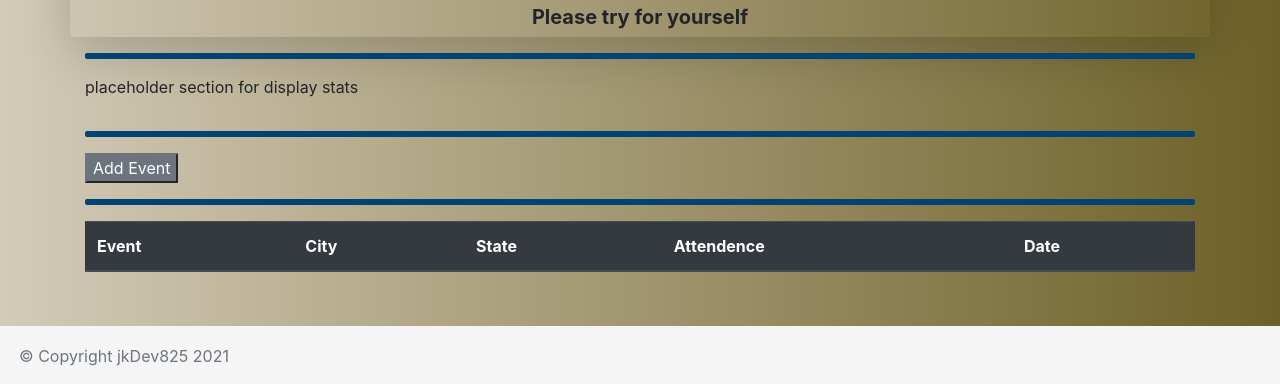
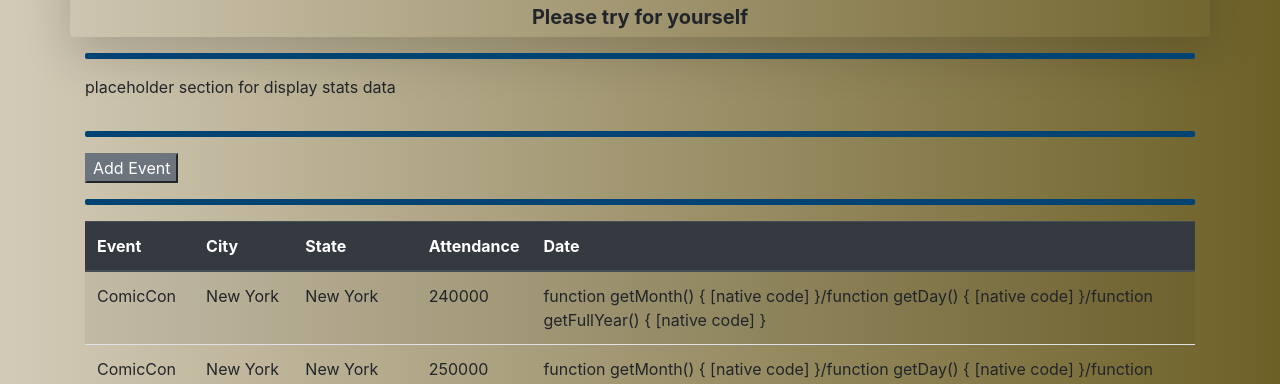
Before and after one commit to JKDev825/SuperDog, a plain HTML site: page index.html in a window 1280 px wide. Shown: the part 414-798 px from the top of the page. Drawn offline with nearby package versions, Linux system fonts and the light colour scheme.

Commit message:
additional updates; working on date formatting

```diff
--- a/index.html
+++ b/index.html
@@ -87,7 +87,7 @@
       <div class="row">
         <div class="col">
           <hr>
-          <p> placeholder section for display stats</p>
+          <p> placeholder section for display stats data</p>
         </div>
       </div>
 
@@ -103,7 +103,7 @@
             <th>Event</th>
             <th>City</th>
             <th>State</th>
-            <th>Attendence</th>
+            <th>Attendance</th>
             <th>Date</th>
           </tr>
         </thead>
--- a/js/site.js
+++ b/js/site.js
@@ -84,7 +84,7 @@ loadEventData();
 
 function loadEventData() {
     let eventData = [];
-    eventData = getData();
+    eventData = getEventData();
     displayEventData(eventData);
     //  return;
 }
@@ -92,57 +92,57 @@ function loadEventData() {
 
 /**
  **
- ** The "||or" and "[]array" following the JSON call simply means give me the addressArray OR if not found return an empty array.
+ ** The "||or" and "[]array" following the JSON call simply means give me the eventArray OR if not found return an empty array.
  ** Check if it was found.  If not then create it from the static data at the top and allocate a local store for it.
  ** Everything pushed through JSON has to be stringify"ed"...turns it into JSON.
  **
  */
-function getData() {
-    let addressBook = JSON.parse(localStorage.getItem("eventArray")) || [];
+function getEventData() {
+    let eventData = JSON.parse(localStorage.getItem("eventArray")) || [];
 
-    if (addressBook.length == 0) {
-        addressBook = addressArray;
-        localStorage.setItem("eventArray", JSON.stringify(addressBook));
+    if (eventData.length == 0) {
+        eventData = eventArray;
+        localStorage.setItem("eventArray", JSON.stringify(eventData));
     }
 
-    return addressBook;
+    return eventData;
 }
 
 function saveEventFormData() {
 
     // grab the events out of local storage
-    let addressBook = JSON.parse(localStorage.getItem("eventArray")) || addressArray;
+    let eventData = JSON.parse(localStorage.getItem("eventArray")) || eventArray;
 
     let obj = {};
 
-    obj["event"] = document.getElementById("newName").value;
+    obj["event"] = document.getElementById("newEvent").value;
     obj["city"] = document.getElementById("newCity").value;
     obj["state"] = document.getElementById("newState").value;
     obj["attendance"] = document.getElementById("newAttendance").value;
     obj["date"] = document.getElementById("newDate").value;
 
-    addressBook.push(obj);
+    eventData.push(obj);
 
-    localStorage.setItem("eventArray", JSON.stringify(addressBook));
+    localStorage.setItem("eventArray", JSON.stringify(eventData));
 
-    displayData(addressBook);
+    displayEventData(eventData);
     //   return;
 }
 
-function displayEventData(addressBook) {
+function displayEventData(eventData) {
     const template = document.getElementById("Event-Data-Template");
     const resultsBody = document.getElementById("resultsBody");
 
     resultsBody.innerHTML = "";
 
-    for (let i = 0; i < addressBook.length; i++) {
+    for (let i = 0; i < eventData.length; i++) {
         const dataRow = document.importNode(template.content, true);
 
-        dataRow.getElementById("eventname").textContent = addressBook[i].name;
-        dataRow.getElementById("city").textContent = addressBook[i].city;
-        dataRow.getElementById("state").textContent = addressBook[i].state;
-        dataRow.getElementById("attendance").textContent = addressBook[i].email;
-        dataRow.getElementById("date").textContent = formatDateMMDDYYY(addressBook[i].phone);
+        dataRow.getElementById("eventname").textContent = eventData[i].event;
+        dataRow.getElementById("city").textContent = eventData[i].city;
+        dataRow.getElementById("state").textContent = eventData[i].state;
+        dataRow.getElementById("attendance").textContent = eventData[i].attendance;
+        dataRow.getElementById("date").textContent = formatDateMMDDYYYY(eventData[i].date);
 
         resultsBody.appendChild(dataRow);
     }
@@ -150,7 +150,7 @@ function displayEventData(addressBook) {
 }
 
 
-function formatDateMMDDYY(dateString) {
+function formatDateMMDDYYYY(dateString) {
     /*
     var cleaned = ('' + phoneNumberString).replace(/\D/g, '');
     var match = cleaned.match(/^(\d{3})(\d{3})(\d{4})$/);
@@ -158,5 +158,9 @@ function formatDateMMDDYY(dateString) {
         return '(' + match[1] + ') ' + match[2] + '-' + match[3];
     }
     */
-    return null;
+
+    let d = new Date(dateString);
+    let dateStrmmddyy = `${d.getMonth}/${d.getDay}/${d.getFullYear}`;
+
+    return dateStrmmddyy;
 }
```
